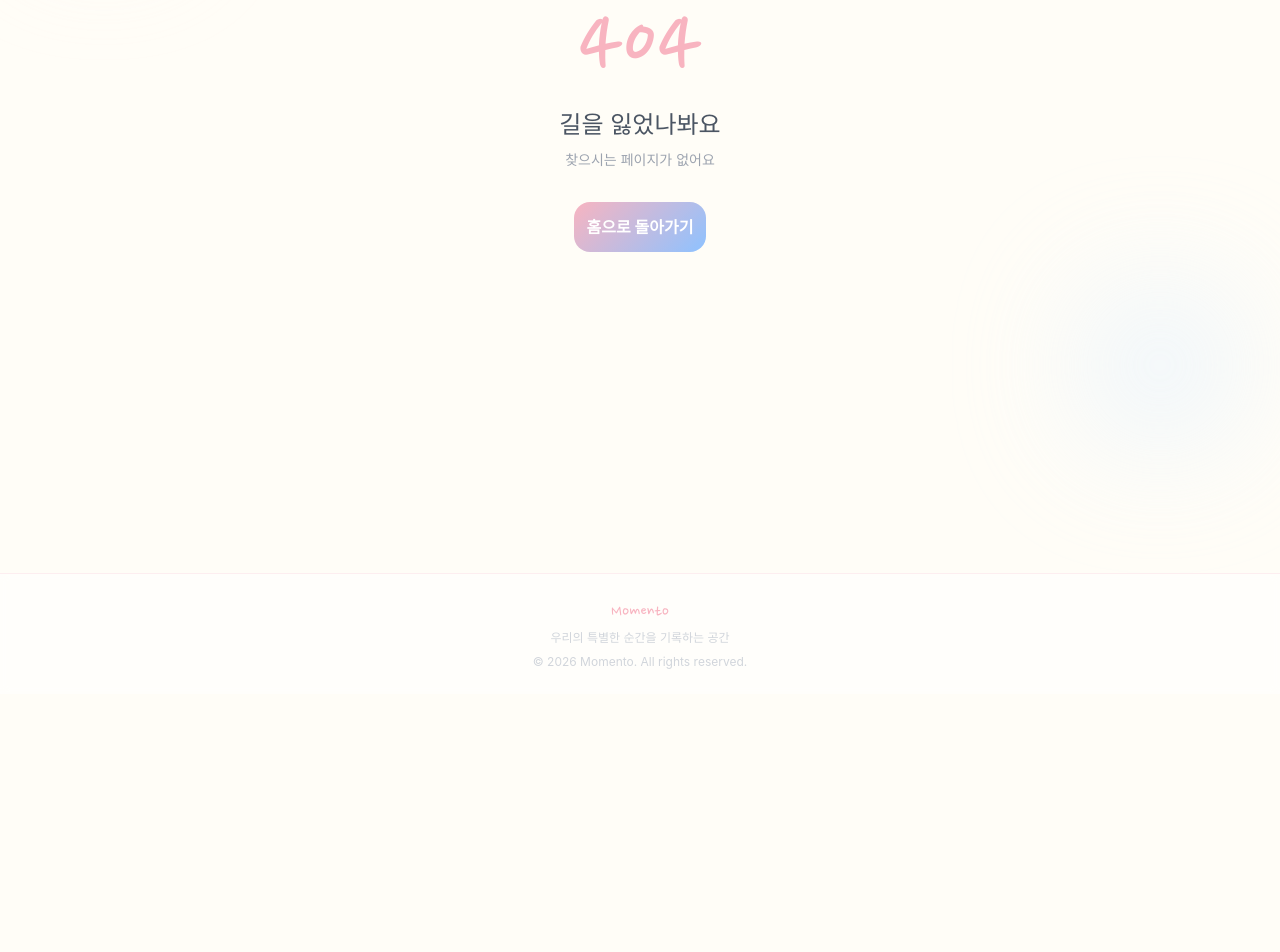
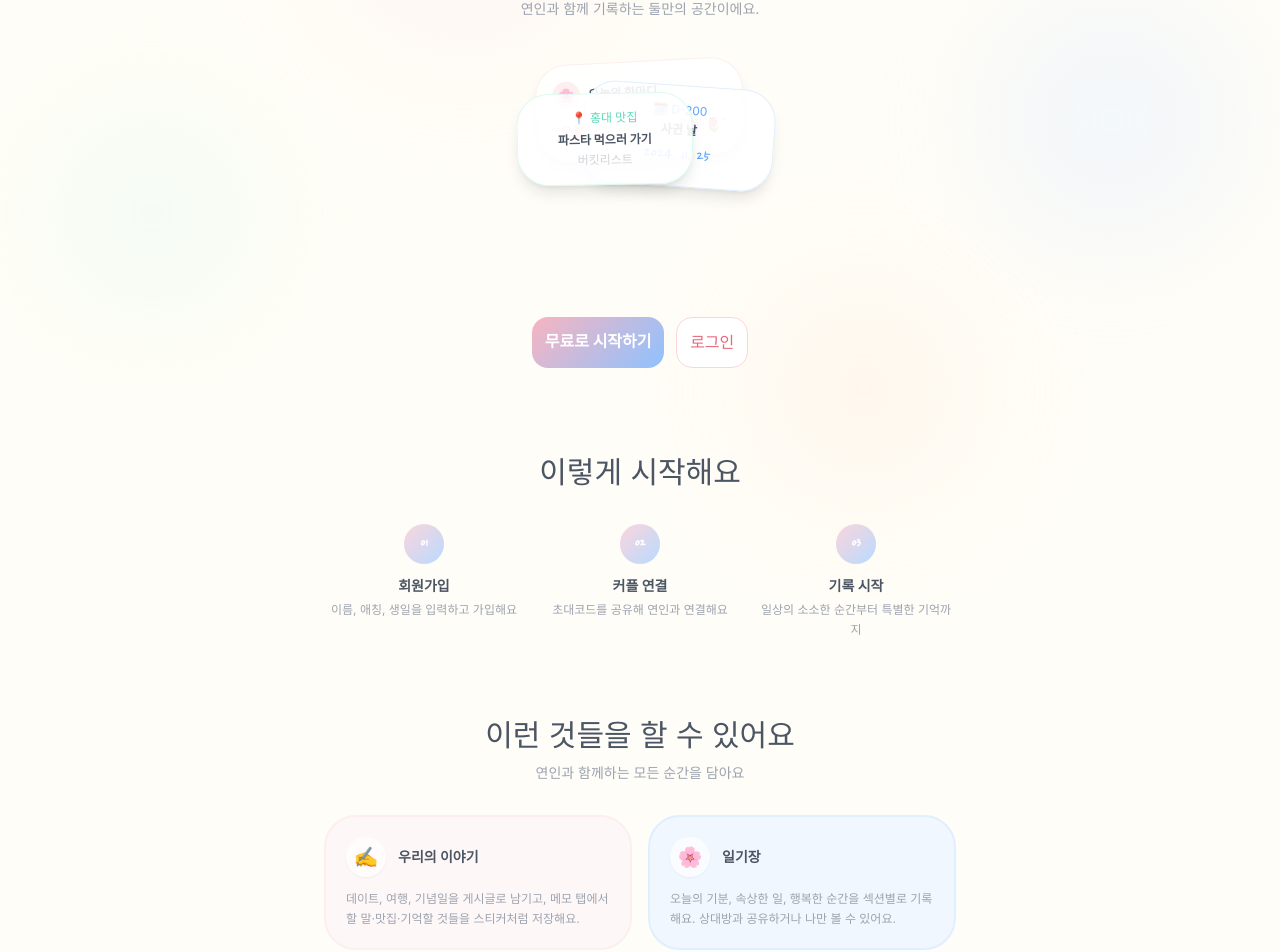
Before and after one commit to yurim-web/momento_project, a Next.js app: page /about in a window 1280 px wide. Before the commit this address had no page. Shown: the part 275-1227 px from the top of the page. Before the commit the page ends 969 px from the top, so only its background shows below. Built offline with nearby package versions, Linux system fonts and the light colour scheme; a web font is replaced by a local one.

Commit message:
feat: 앱 소개 랜딩 페이지(/about) 신규 추가

```diff
--- /dev/null
+++ b/src/app/about/page.tsx
@@ -0,0 +1,211 @@
+'use client'
+
+import Link from 'next/link'
+
+const features = [
+  {
+    emoji: '✍️',
+    title: '우리의 이야기',
+    desc: '데이트, 여행, 기념일을 게시글로 남기고, 메모 탭에서 할 말·맛집·기억할 것들을 스티커처럼 저장해요.',
+    color: 'bg-pink-50 border-pink-100',
+    dot: 'bg-pink-200',
+  },
+  {
+    emoji: '🌸',
+    title: '일기장',
+    desc: '오늘의 기분, 속상한 일, 행복한 순간을 섹션별로 기록해요. 상대방과 공유하거나 나만 볼 수 있어요.',
+    color: 'bg-lavender-50 border-lavender-100',
+    dot: 'bg-lavender-200',
+  },
+  {
+    emoji: '🗓️',
+    title: '캘린더',
+    desc: '데이트, 기념일, 생일 일정을 함께 관리하고, 가입할 때 입력한 생일은 자동으로 등록돼요.',
+    color: 'bg-mint-50 border-mint-100',
+    dot: 'bg-mint-200',
+  },
+  {
+    emoji: '🌷',
+    title: '갤러리',
+    desc: '둘만의 사진을 모아 예쁜 갤러리를 만들어요. 소중한 순간들을 한눈에 볼 수 있어요.',
+    color: 'bg-peach-50 border-peach-100',
+    dot: 'bg-peach-200',
+  },
+  {
+    emoji: '🗺️',
+    title: '여행 & 버킷리스트',
+    desc: '일별 여행 일정을 세우고, 가고 싶은 맛집·카페·장소를 버킷리스트로 저장해 완료 체크까지!',
+    color: 'bg-pink-50 border-pink-100',
+    dot: 'bg-pink-200',
+  },
+  {
+    emoji: '🫧',
+    title: '둘만의 채팅',
+    desc: '비밀 채팅으로 언제든 달콤한 대화를 나눠요. 우리만의 프라이빗 공간이에요.',
+    color: 'bg-lavender-50 border-lavender-100',
+    dot: 'bg-lavender-200',
+  },
+]
+
+const steps = [
+  { num: '01', title: '회원가입', desc: '이름, 애칭, 생일을 입력하고 가입해요' },
+  { num: '02', title: '커플 연결', desc: '초대코드를 공유해 연인과 연결해요' },
+  { num: '03', title: '기록 시작', desc: '일상의 소소한 순간부터 특별한 기억까지' },
+]
+
+export default function AboutPage() {
+  return (
+    <div className="min-h-screen bg-cream-50 overflow-hidden">
+      {/* 배경 블러 오브 */}
+      <div className="fixed top-0 left-0 w-full h-full pointer-events-none">
+        <div className="absolute top-10 left-1/4 w-72 h-72 bg-pink-100 rounded-full blur-3xl opacity-40" />
+        <div className="absolute top-1/3 right-10 w-64 h-64 bg-lavender-100 rounded-full blur-3xl opacity-40" />
+        <div className="absolute bottom-1/4 left-10 w-56 h-56 bg-mint-100 rounded-full blur-3xl opacity-30" />
+        <div className="absolute bottom-10 right-1/4 w-48 h-48 bg-peach-100 rounded-full blur-3xl opacity-40" />
+      </div>
+
+      <div className="relative max-w-2xl mx-auto px-5">
+
+        {/* ── Hero ── */}
+        <section className="pt-16 pb-12 text-center">
+          <div className="inline-flex items-center gap-2 px-4 py-1.5 bg-pink-50 border border-pink-100 rounded-full mb-6">
+            <span className="text-xs font-ui text-pink-400">커플을 위한 프라이빗 블로그</span>
+          </div>
+          <h1 className="font-handwriting text-6xl sm:text-7xl text-pink-400 mb-4 leading-tight">
+            Momento
+          </h1>
+          <p className="font-handwriting text-2xl text-gray-500 mb-3">
+            우리의 특별한 순간들
+          </p>
+          <p className="font-ui text-sm text-gray-400 leading-relaxed max-w-sm mx-auto mb-10">
+            일상의 소소한 순간부터 특별한 기념일까지,<br />
+            연인과 함께 기록하는 둘만의 공간이에요.
+          </p>
+
+          {/* 플로팅 카드 미리보기 */}
+          <div className="relative h-52 mb-12 select-none">
+            <div className="absolute left-1/2 -translate-x-1/2 top-0 w-52 bg-white/90 rounded-3xl border border-pink-100 shadow-lg p-4 rotate-[-3deg]">
+              <div className="flex items-center gap-2 mb-3">
+                <div className="w-7 h-7 rounded-full bg-pink-100 flex items-center justify-center text-sm">🌸</div>
+                <div>
+                  <p className="font-ui text-xs font-bold text-gray-600">오늘의 한마디</p>
+                </div>
+              </div>
+              <p className="font-handwriting text-sm text-pink-400 leading-relaxed">
+                &quot;오늘도 네가 있어서 좋아 🌷&quot;
+              </p>
+            </div>
+            <div className="absolute left-1/2 -translate-x-[30%] top-6 w-48 bg-white/90 rounded-3xl border border-lavender-100 shadow-lg p-4 rotate-[4deg]">
+              <p className="font-ui text-xs text-lavender-400 mb-1">🗓️ D-200</p>
+              <p className="font-ui text-xs font-bold text-gray-600">사귄 날</p>
+              <p className="font-handwriting text-lg text-lavender-400 mt-1">2024. 11. 25</p>
+            </div>
+            <div className="absolute left-1/2 -translate-x-[70%] top-8 w-44 bg-white/90 rounded-3xl border border-mint-100 shadow-lg p-4 rotate-[-1deg]">
+              <p className="font-ui text-xs text-mint-400 mb-1.5">📍 홍대 맛집</p>
+              <p className="font-ui text-xs font-bold text-gray-600">파스타 먹으러 가기</p>
+              <p className="font-ui text-xs text-gray-300 mt-1">버킷리스트</p>
+            </div>
+          </div>
+
+          <div className="flex flex-col sm:flex-row gap-3 justify-center">
+            <Link href="/signup" className="btn-primary !w-auto px-8 py-3 text-base">
+              무료로 시작하기
+            </Link>
+            <Link href="/login" className="btn-secondary !w-auto px-8 py-3 text-base">
+              로그인
+            </Link>
+          </div>
+        </section>
+
+        {/* ── 시작 방법 ── */}
+        <section className="py-10">
+          <h2 className="font-handwriting text-3xl text-gray-600 text-center mb-8">
+            이렇게 시작해요
+          </h2>
+          <div className="grid grid-cols-3 gap-4">
+            {steps.map((step) => (
+              <div key={step.num} className="text-center">
+                <div className="w-10 h-10 rounded-2xl bg-gradient-to-br from-pink-200 to-lavender-200 flex items-center justify-center mx-auto mb-3">
+                  <span className="font-handwriting text-sm text-white font-bold">{step.num}</span>
+                </div>
+                <p className="font-ui text-sm font-bold text-gray-600 mb-1">{step.title}</p>
+                <p className="font-ui text-xs text-gray-400 leading-relaxed">{step.desc}</p>
+              </div>
+            ))}
+          </div>
+        </section>
+
+        {/* ── 기능 소개 ── */}
+        <section className="py-10">
+          <h2 className="font-handwriting text-3xl text-gray-600 text-center mb-2">
+            이런 것들을 할 수 있어요
+          </h2>
+          <p className="font-ui text-sm text-gray-400 text-center mb-8">
+            연인과 함께하는 모든 순간을 담아요
+          </p>
+          <div className="grid grid-cols-1 sm:grid-cols-2 gap-4">
+            {features.map((f, i) => (
+              <div key={i} className={`rounded-3xl border-2 p-5 ${f.color}`}>
+                <div className="flex items-center gap-3 mb-3">
+                  <div className="w-10 h-10 bg-white/70 rounded-2xl flex items-center justify-center text-xl shadow-sm">
+                    {f.emoji}
+                  </div>
+                  <h3 className="font-ui text-sm font-bold text-gray-600">{f.title}</h3>
+                </div>
+                <p className="font-ui text-xs text-gray-400 leading-relaxed">{f.desc}</p>
+              </div>
+            ))}
+          </div>
+        </section>
+
+        {/* ── 특징 하이라이트 ── */}
+        <section className="py-10">
+          <div className="card-pastel p-8 text-center">
+            <p className="text-4xl mb-4">🔒</p>
+            <h3 className="font-handwriting text-2xl text-gray-600 mb-3">
+              우리 둘만의 공간
+            </h3>
+            <p className="font-ui text-sm text-gray-400 leading-relaxed max-w-xs mx-auto">
+              Momento는 커플 전용 프라이빗 블로그예요.<br />
+              외부에 공개되지 않는 둘만의 비밀 공간에서<br />
+              소중한 기억들을 함께 쌓아가요.
+            </p>
+            <div className="flex justify-center gap-6 mt-6">
+              {['🌸 일기', '🗓️ 캘린더', '🌷 갤러리', '🫧 채팅'].map(item => (
+                <span key={item} className="font-ui text-xs text-gray-400">{item}</span>
+              ))}
+            </div>
+          </div>
+        </section>
+
+        {/* ── CTA ── */}
+        <section className="py-12 text-center">
+          <p className="text-5xl mb-5">🌿</p>
+          <h2 className="font-handwriting text-3xl text-gray-600 mb-3">
+            지금 시작해볼까요?
+          </h2>
+          <p className="font-ui text-sm text-gray-400 mb-8">
+            가입은 무료예요. 지금 바로 우리의 이야기를 기록해보세요.
+          </p>
+          <div className="flex flex-col sm:flex-row gap-3 justify-center mb-8">
+            <Link href="/signup" className="btn-primary !w-auto px-10 py-3 text-base">
+              무료로 시작하기 →
+            </Link>
+          </div>
+          <Link href="/guide" className="font-ui text-xs text-lavender-400 hover:text-lavender-500 transition-colors">
+            자세한 사용 가이드 보기
+          </Link>
+        </section>
+
+        {/* ── 푸터 ── */}
+        <footer className="py-8 text-center border-t border-pink-50">
+          <p className="font-handwriting text-2xl text-pink-300 mb-2">Momento</p>
+          <p className="font-ui text-xs text-gray-300">
+            사랑하는 사람과 함께, 소중한 순간들을
+          </p>
+        </footer>
+
+      </div>
+    </div>
+  )
+}
```
